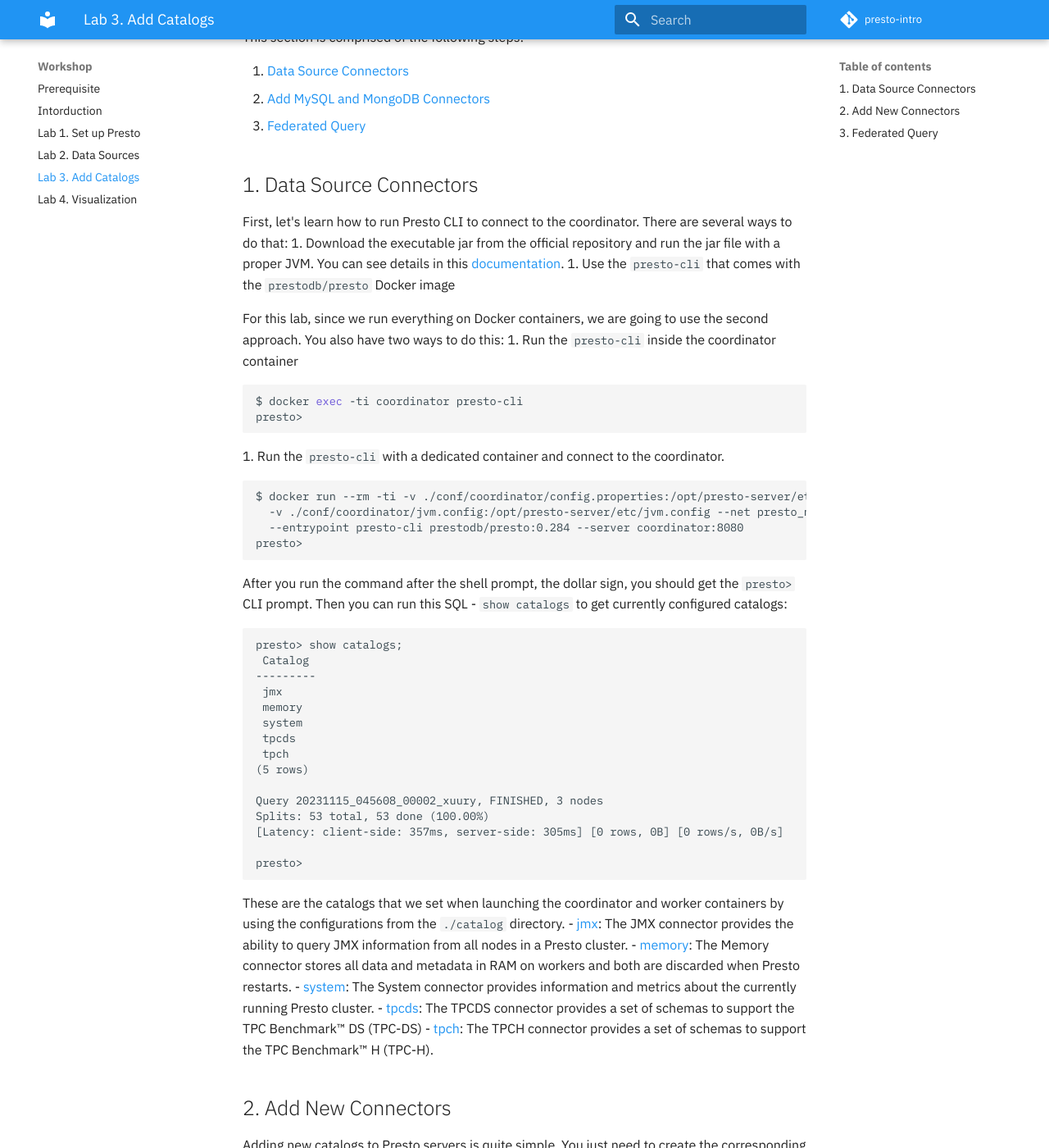
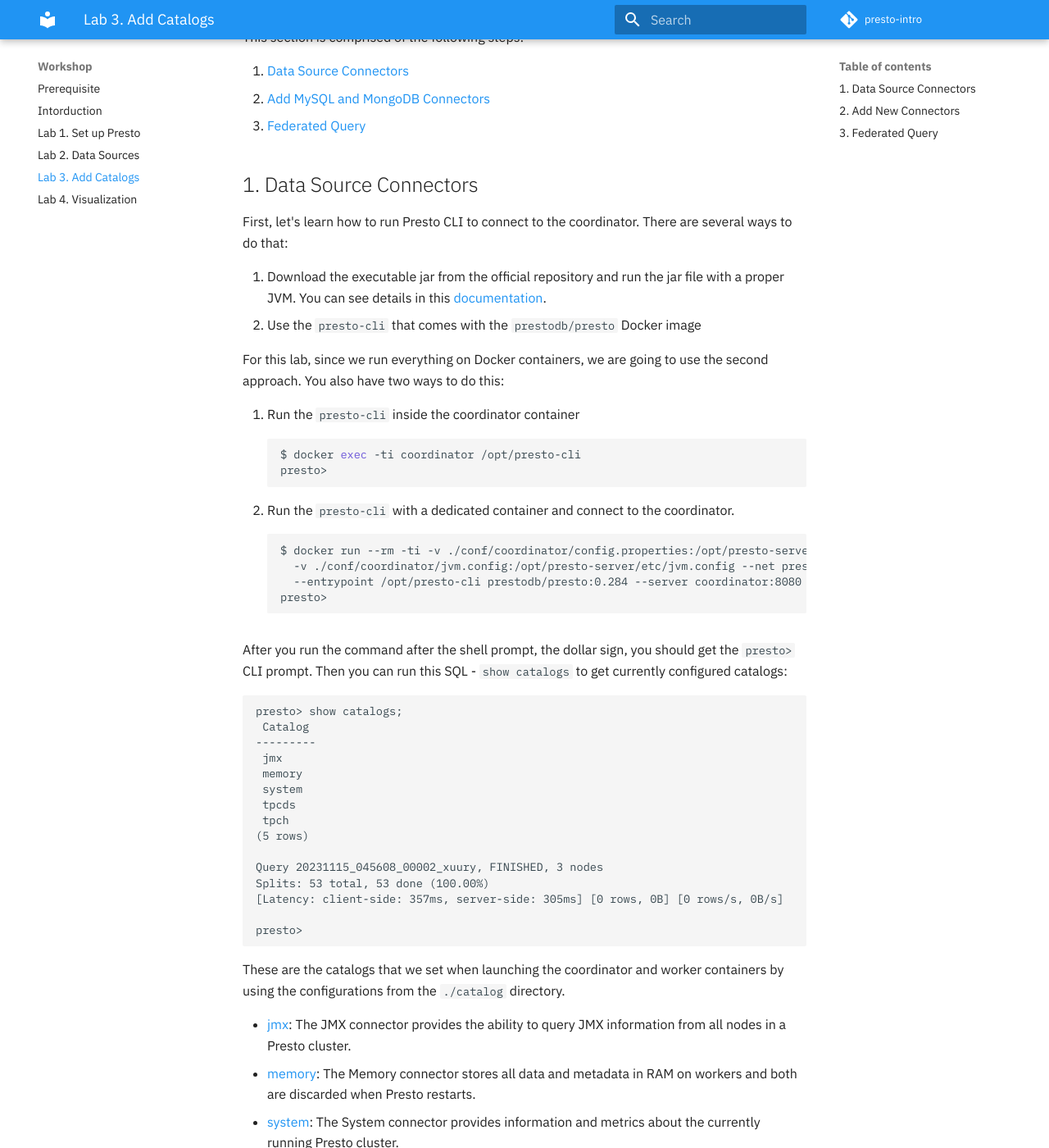
Before and after one commit to yhwang/presto-intro, an MkDocs documentation site: the page built from docs/lab-3/README.md, in a window 1280 px wide and 1400 px high, scrolled down 339 px. Shown: the whole window at 82% size. Built offline with MkDocs 1.6.1 and Material for MkDocs 9.7.7, drawn with Linux system fonts in a browser that asks for light colours; comment, search, counter and statistics services are not loaded; some of the changed text lies outside the part shown.

Commit message:
Revise some format to show bullet points
Signed-off-by: Yihong Wang <yh.wang@ibm.com>

````diff
--- a/docs/lab-3/README.md
+++ b/docs/lab-3/README.md
@@ -14,27 +14,30 @@ This section is comprised of the following steps:
 ## 1. Data Source Connectors
 
 First, let's learn how to run Presto CLI to connect to the coordinator. There are several ways to do that:
+
 1. Download the executable jar from the official repository and run the jar file with a proper JVM.
   You can see details in this [documentation](http://prestodb.io/docs/current/installation/cli.html#install-the-presto-cli).
 1. Use the `presto-cli` that comes with the `prestodb/presto` Docker image
 
 For this lab, since we run everything on Docker containers, we are going to use the second approach. You also have two ways
 to do this:
+
 1. Run the `presto-cli` inside the coordinator container
    ```sh
-   $ docker exec -ti coordinator presto-cli
+   $ docker exec -ti coordinator /opt/presto-cli
    presto>
    ```
 1. Run the `presto-cli` with a dedicated container and connect to the coordinator.
    ```sh
    $ docker run --rm -ti -v ./conf/coordinator/config.properties:/opt/presto-server/etc/config.properties \
      -v ./conf/coordinator/jvm.config:/opt/presto-server/etc/jvm.config --net presto_network \
-     --entrypoint presto-cli prestodb/presto:0.284 --server coordinator:8080
+     --entrypoint /opt/presto-cli prestodb/presto:0.284 --server coordinator:8080
    presto>
    ```
 
 After you run the command after the shell prompt, the dollar sign, you should get the `presto>` CLI prompt. Then you can run
 this SQL - `show catalogs` to get currently configured catalogs:
+
 ```
 presto> show catalogs;
  Catalog
@@ -55,6 +58,7 @@ presto>
 
 These are the catalogs that we set when launching the coordinator and worker containers by using the configurations
 from the `./catalog` directory.
+
 - [jmx](http://prestodb.io/docs/current/connector/jmx.html): The JMX connector provides the ability to query JMX
   information from all nodes in a Presto cluster.
 - [memory](http://prestodb.io/docs/current/connector/memory.html): The Memory connector stores all data and metadata
@@ -74,6 +78,7 @@ Adding new catalogs to Presto servers is quite simple. You just need to create t
 
 For the MySQL database, you can find the following content in the `./catalog-new/mysql.properties` file. It contains
 the information about the MySQL database we set up earlier.
+
 ```
 connector.name=mysql
 connection-url=jdbc:mysql://presto-mysql:3306
@@ -84,6 +89,7 @@ connection-password=presto
 
 For the MongoDB, you can find the following content in the `./catalog-new/mongo.properties` file. It contains
 the information about the MongoDB we set up earlier:
+
 ```
 connector.name=mongodb
 mongodb.seeds=presto-mongo:27017
@@ -91,6 +97,7 @@ mongodb.seeds=presto-mongo:27017
 
 To apply these two new catalog property files, you just need to copy them to the `./catalog` directory and restart the
 `coordinator`, `worker1`, `worker2`, and `worker3` containers:
+
 ```sh
 cp ./catalog-new/* ./catalog/
 docker restart coordinator worker1 worker2 worker3
@@ -98,8 +105,11 @@ docker restart coordinator worker1 worker2 worker3
 
 This will restart all four containers sequentially. When the command finishes, you can run the Presto CLI to verify the
 new data sources we added.
+
 ```sh
-$ docker run --rm -ti -v ./conf/coordinator/config.properties:/opt/presto-server/etc/config.properties -v ./conf/coordinator/jvm.config:/opt/presto-server/etc/jvm.config --net presto_network --entrypoint presto-cli prestodb/presto:0.284 --server coordinator:8080
+$ docker run --rm -ti -v ./conf/coordinator/config.properties:/opt/presto-server/etc/config.properties \
+  -v ./conf/coordinator/jvm.config:/opt/presto-server/etc/jvm.config --net presto_network \
+  --entrypoint /opt/presto-cli prestodb/presto:0.284 --server coordinator:8080
 presto> show catalogs;
  Catalog
 ---------
````
